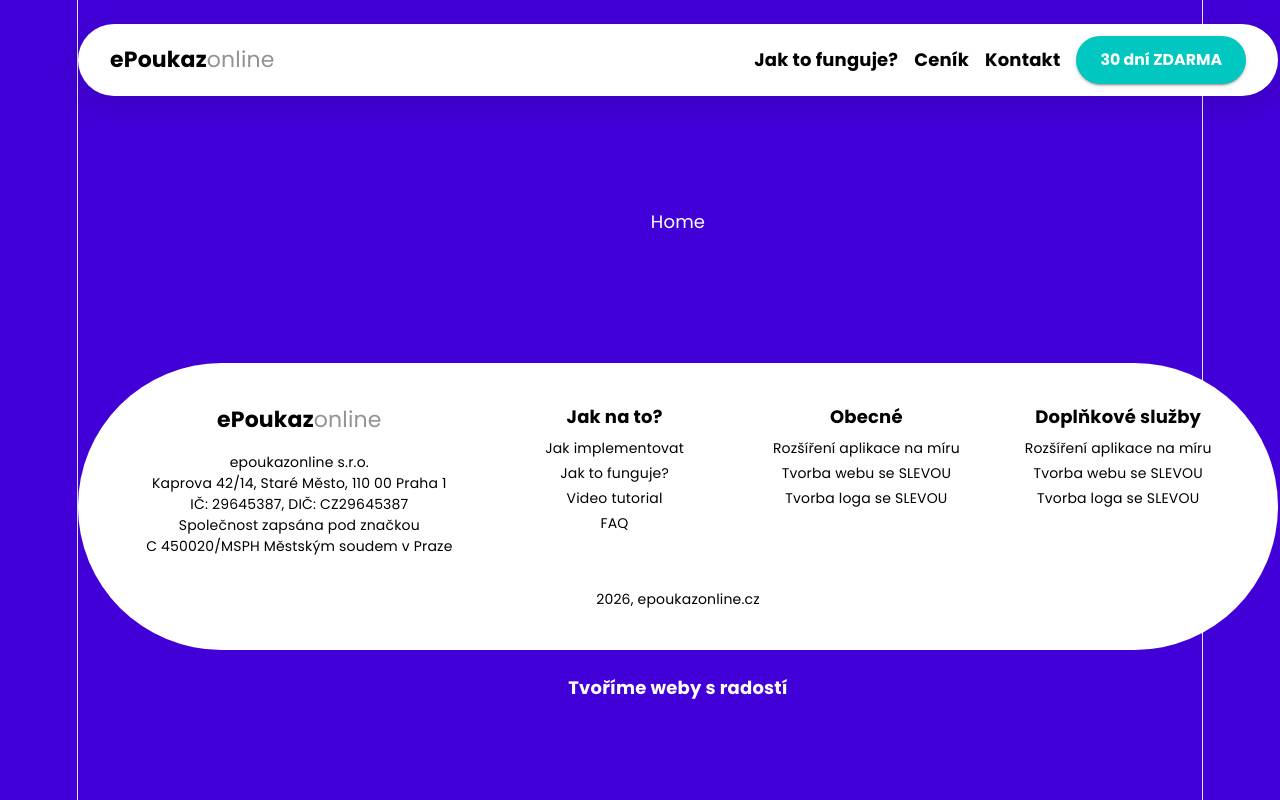
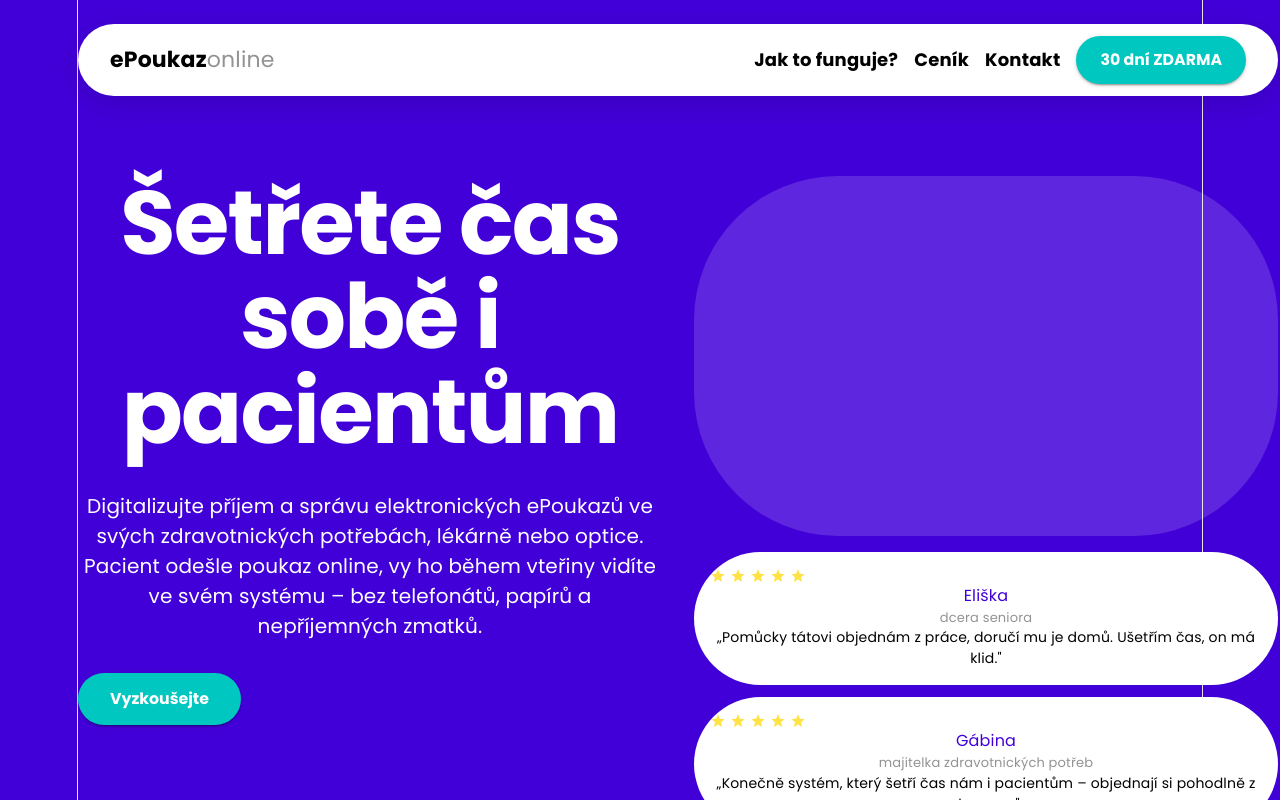
Before and after one commit to ToCatchTo/ePoukaz, a React (Vite) app: page / in a window 1280 px wide. Shown: the top 800 px of the page. Built offline with nearby package versions, Linux system fonts and the light colour scheme.

Commit message:
feat: HomePage (hero, jak to funguje, 6 problémů)

```diff
--- a/src/App.tsx
+++ b/src/App.tsx
@@ -1,8 +1,9 @@
 import { BrowserRouter, Routes, Route } from 'react-router-dom'
 import { Box } from '@mui/material'
 import PageLayout from './components/layout/PageLayout'
+import HomePage from './pages/HomePage'
 
-// Dočasné stuby stránek – nahradí je Tasky 9–12
+// Dočasné stuby stránek – nahradí je Tasky 10–12
 const Stub = ({ id, label }: { id: string; label: string }) => (
   <Box data-testid={id} sx={{ color: '#fff', py: 10 }}>{label}</Box>
 )
@@ -12,7 +13,7 @@ export function AppRoutes() {
   return (
     <Routes>
       <Route element={<PageLayout />}>
-        <Route path="/" element={<Stub id="page-home" label="Home" />} />
+        <Route path="/" element={<HomePage />} />
         <Route path="/cenik" element={<Stub id="page-cenik" label="Ceník" />} />
         <Route path="/kontakt" element={<Stub id="page-kontakt" label="Kontakt" />} />
         <Route path="/obchodni-podminky" element={<Stub id="page-uni" label="UNI" />} />
--- a/src/components/common/SectionCard.tsx
+++ b/src/components/common/SectionCard.tsx
@@ -3,8 +3,10 @@ import type { SxProps, Theme } from '@mui/material'
 import type { ReactNode } from 'react'
 
 // Bílá zaoblená karta – univerzální obal sekcí
-export default function SectionCard({ children, sx }: { children: ReactNode; sx?: SxProps<Theme> }) {
+export default function SectionCard(
+  { children, sx, id }: { children: ReactNode; sx?: SxProps<Theme>; id?: string },
+) {
   return (
-    <Box sx={{ bgcolor: '#fff', borderRadius: 8, p: 6, ...sx }}>{children}</Box>
+    <Box id={id} sx={{ bgcolor: '#fff', borderRadius: 8, p: 6, ...sx }}>{children}</Box>
   )
 }
--- /dev/null
+++ b/src/pages/HomePage.tsx
@@ -0,0 +1,91 @@
+import { Box, Button, Grid, Stack, Typography } from '@mui/material'
+import StarIcon from '@mui/icons-material/Star'
+import SectionCard from '../components/common/SectionCard'
+import CircleArrowButton from '../components/common/CircleArrowButton'
+import WavePattern from '../components/common/WavePattern'
+import TryForFreeForm from '../components/common/TryForFreeForm'
+import CtaBanner from '../components/common/CtaBanner'
+import { HERO, TESTIMONIALS, HOW_STEPS, PROBLEMS } from '../data/content'
+
+// Domovská stránka – hero, jak to funguje, 6 problémů, formulář, CTA
+export default function HomePage() {
+  return (
+    <Box data-testid="page-home">
+      {/* HERO */}
+      <Grid container spacing={4} sx={{ py: 6 }}>
+        <Grid size={6}>
+          <Stack spacing={4}>
+            <Typography variant="h1" sx={{ color: '#fff' }}>{HERO.title}</Typography>
+            <Typography sx={{ color: '#fff', fontSize: 20 }}>{HERO.paragraph}</Typography>
+            <Button variant="contained" color="secondary" sx={{ color: '#fff', alignSelf: 'flex-start', px: 4, py: 1.5 }}>
+              {HERO.cta}
+            </Button>
+          </Stack>
+        </Grid>
+        {/* Placeholder telefonu + recenzní bublinky */}
+        <Grid size={6}>
+          <Box sx={{ height: 360, bgcolor: 'rgba(255,255,255,0.15)', borderRadius: 6, mb: 2 }}
+               aria-label="placeholder telefon" />
+          <Stack spacing={1.5}>
+            {TESTIMONIALS.map((t) => (
+              <Box key={t.name} sx={{ bgcolor: '#fff', borderRadius: 3, p: 2 }}>
+                <Stack direction="row" spacing={0.5}>
+                  {Array.from({ length: 5 }).map((_, i) => (
+                    <StarIcon key={i} sx={{ color: '#FFE346', fontSize: 16 }} />
+                  ))}
+                </Stack>
+                <Typography sx={{ color: 'primary.main', fontSize: 16 }}>{t.name}</Typography>
+                <Typography sx={{ color: '#939393', fontSize: 13 }}>{t.role}</Typography>
+                <Typography sx={{ fontSize: 14 }}>„{t.quote}"</Typography>
+              </Box>
+            ))}
+          </Stack>
+        </Grid>
+      </Grid>
+
+      <WavePattern sx={{ mb: 4 }} />
+
+      {/* JAK TO FUNGUJE – accordion 8 kroků + placeholder mockupu */}
+      <SectionCard id="jak-to-funguje" sx={{ my: 4 }}>
+        <Grid container spacing={4}>
+          <Grid size={6}>
+            <Stack divider={<Box sx={{ borderBottom: '1px solid #eee' }} />} spacing={2}>
+              {HOW_STEPS.map((s) => (
+                <Grid container key={s.title} spacing={2} sx={{ alignItems: 'center' }}>
+                  <Grid size="grow">
+                    <Typography variant="h5">{s.title}</Typography>
+                  </Grid>
+                  <Grid size="auto"><CircleArrowButton /></Grid>
+                </Grid>
+              ))}
+            </Stack>
+          </Grid>
+          <Grid size={6}>
+            <Box sx={{ height: 520, bgcolor: '#1b1b1b', borderRadius: 6 }} aria-label="placeholder chat mockup" />
+          </Grid>
+        </Grid>
+      </SectionCard>
+
+      {/* 6 PROBLÉMŮ – mřížka 3×2 barevných karet */}
+      <Stack spacing={5} sx={{ py: 8, alignItems: 'center' }}>
+        <Typography variant="h1" sx={{ color: '#fff', textAlign: 'center' }}>
+          6 problémů, které s námi vyřešíte
+        </Typography>
+        <Grid container spacing={3}>
+          {PROBLEMS.map((p) => (
+            <Grid size={4} key={p.title}>
+              <Box sx={{ bgcolor: p.color, borderRadius: 6, p: 4, height: '100%',
+                         border: '2px solid rgba(0,0,0,0.15)' }}>
+                <Typography variant="h4" sx={{ mb: 2, textDecoration: 'underline' }}>{p.title}</Typography>
+                <Typography sx={{ fontSize: 18 }}>{p.text}</Typography>
+              </Box>
+            </Grid>
+          ))}
+        </Grid>
+      </Stack>
+
+      <TryForFreeForm />
+      <CtaBanner />
+    </Box>
+  )
+}
```
Also changed, not shown: 1 other file (tests, documents, lock files or other folders).
